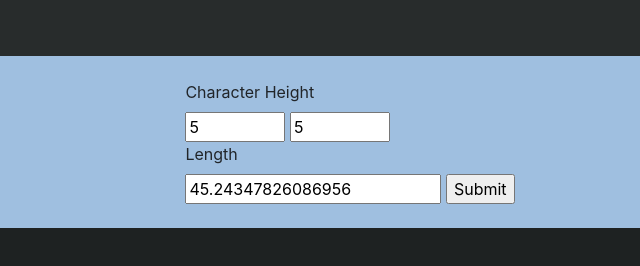
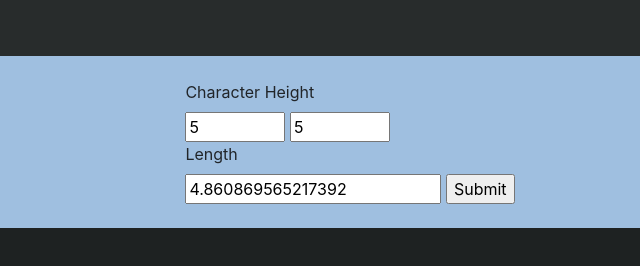
Before and after one commit to schweg64/proportionalitycalc, a plain HTML site: page index.html in a window 1280 px wide. Both pictures are taken after typing "5", "5", "Sample" into the empty fields and a click on the input "Submit". Shown: the full height of the page, 290-930 px from the left. Drawn offline with nearby package versions, Linux system fonts and the light colour scheme.

Commit message:
Fix math

```diff
--- a/index.html
+++ b/index.html
@@ -58,7 +58,12 @@
             function onSubmit(){
                 var height1 = $("#height1").val();
                 var height2 = $("#height2").val();
-                var combinedHeight = height1 + height2/12;
+                var combinedHeight = Number(height1) + (height2/12);
+
+                console.log(combinedHeight)
+                console.log(height1)
+                console.log(height2/12)
+                console.log(height1 + (height2/12))
 
                 var avgHeight = 5.75
                 var avgLength = 5.16
```
